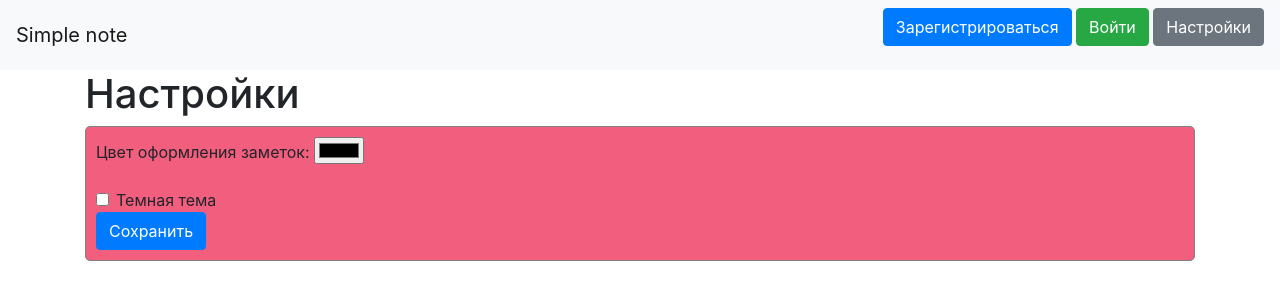
After one commit to marimalll/simple_note, a Flask app: template templates/settings.html in a window 1280 px wide. The commit adds this page. Shown: the top 300 px of the page. Run offline with Flask 3, Linux system fonts and the light colour scheme; the template is opened without the code that fills it, so the values that code supplies are empty; some libraries are stand-ins or nearby versions.

Commit message:
adding settings

```diff
--- a/static/css/style.css
+++ b/static/css/style.css
@@ -1,9 +1,6 @@
 .hey {color:red;
 }
-form.login_form {
-    margin-left: auto;
-    margin-right: auto;
-    max-width: 450px;
+form.settings_form {
     background-color: #f25e7e;
     border: 1px solid gray;
     border-radius: 5px;
--- a/templates/base.html
+++ b/templates/base.html
@@ -17,6 +17,7 @@
         <p>
             <a class="btn btn-primary " href="/register">Зарегистрироваться</a>
             <a class="btn btn-success" href="/login">Войти</a>
+            <a class="btn btn-secondary" href="/settings">Настройки</a>
         </p>
     </nav>
 </header>
--- /dev/null
+++ b/templates/settings.html
@@ -0,0 +1,24 @@
+{% extends "base.html" %}
+
+{% block content %}
+    <h1>Настройки</h1>
+    <form class="settings_form" method="post">
+        <div class="form-group">
+          <label for="colorpicker">Цвет оформления заметок:
+            <input type="color" id="colorpicker" name="color" value={{color_value}}>
+          </label>
+        </div>
+        {%if dark_theme_value == 'on'%}
+            <div class="form-check form-switch">
+                <input class="form-check-input" type="checkbox" role="switch" id="flexSwitchCheckDefault" name="dark_theme" checked>
+                <label class="form-check-label" for="flexSwitchCheckDefault">Темная тема</label>
+            </div>
+        {%else%}
+            <div class="form-check form-switch">
+                <input class="form-check-input" type="checkbox" role="switch" id="flexSwitchCheckDefault" name="dark_theme">
+                <label class="form-check-label" for="flexSwitchCheckDefault">Темная тема</label>
+            </div>
+        {%endif%}
+        <button type="submit" class="btn btn-primary">Сохранить</button>
+    </form>
+{% endblock %}
```
Also changed, not shown: test_elvina.py (+23 -0 lines).
